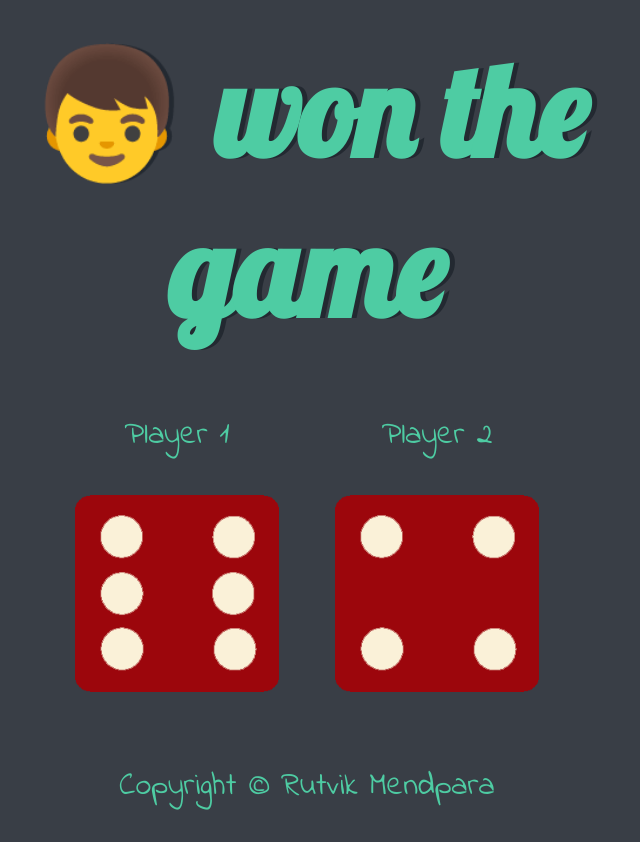
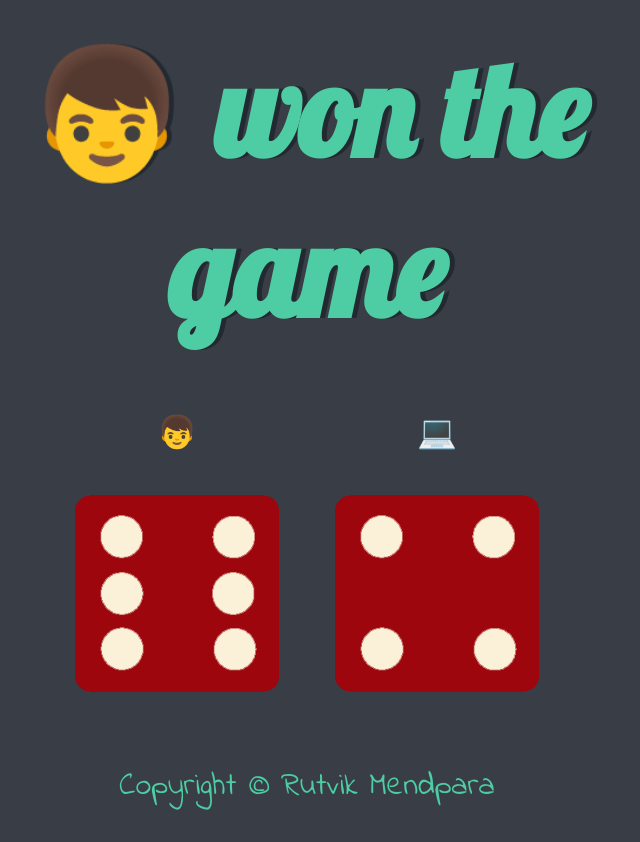
Before and after one commit to RutvikMendpara/Random-Dice-Game, a plain HTML site: page index.html in a window 1280 px wide. Shown: the whole page, without its empty margins (333-973 px from the left). Drawn offline with Linux system fonts and the light colour scheme.

Commit message:
change players name

```diff
--- a/index.html
+++ b/index.html
@@ -13,12 +13,12 @@
       <h1>Refresh Me</h1>
 
       <div class="dice">
-        <p>Player 1</p>
+        <p>👦</p>
         <img class="img1" src="./images/dice6.png">
       </div>
 
       <div class="dice">
-        <p>Player 2</p>
+        <p>💻</p>
         <img class="img2" src="./images/dice6.png">
       </div>
 
```
